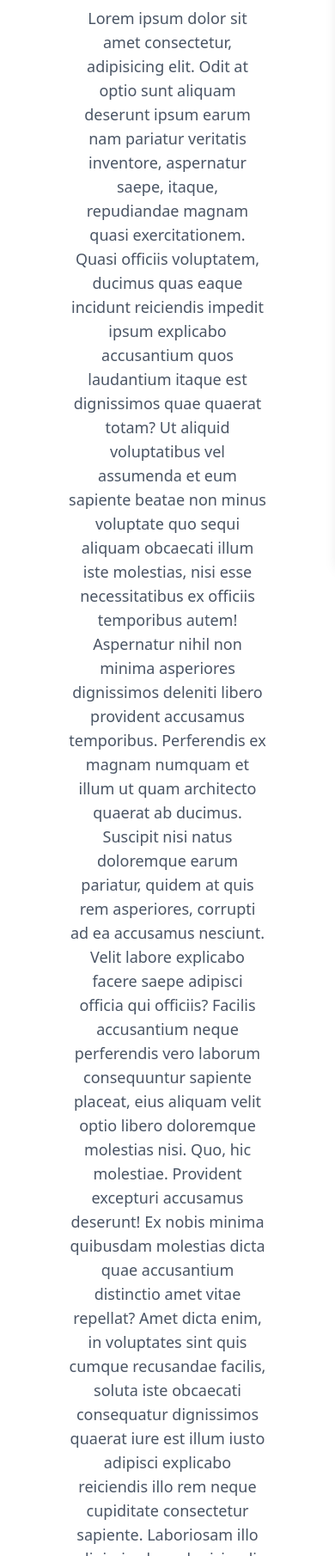
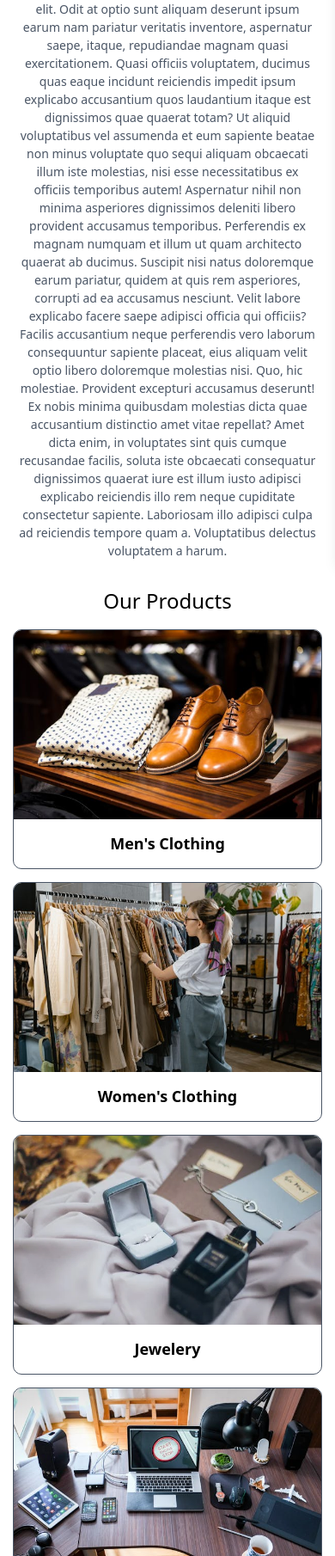
Before and after one commit to Madhan-mdn/E-Commerce, a plain HTML site: page about.html in a window 390 px wide. Shown: the part 190-2000 px from the top of the page at 86% size. Drawn offline with nearby package versions, Linux system fonts and the light colour scheme.

Commit message:
Responsive About Page

```diff
--- a/about.html
+++ b/about.html
@@ -16,9 +16,9 @@
             <div class="h-full flex items-center justify-between px-[20px] md:px-[50px] lg:px-[100px]">
                 <span class="font-bold text-[20px] md:text-[24px]">Ecommerce</span>
                 <nav class="hidden lg:flex items-center gap-[25px]">
-                    <a href="index.html" class="text-[16px] text-black">Home</a>
+                    <a href="index.html" class="text-[16px]  text-gray-500 hover:text-black transition-colors duration-300">Home</a>
                     <a href="products.html" class="text-[16px] text-gray-500 hover:text-black transition-colors duration-300">Products</a>
-                    <a href="about.html" class="text-[16px] text-gray-500 hover:text-black transition-colors duration-300">About</a>
+                    <a href="about.html" class="text-[16px] text-black">About</a>
                     <a href="contact.html" class="text-[16px] text-gray-500 hover:text-black transition-colors duration-300">Contact</a>
                 </nav>
 
@@ -30,14 +30,14 @@
                 <button id="menuBtn" class="lg:hidden text-[24px] cursor-pointer"><i class="fa-solid fa-bars"></i></button>
             </div>
 
-            <div id="mobileMenu"     class="fixed top-0 right-[-280px] h-screen w-[280px] bg-white z-[100] translate-all duration-300 ease-in-out lg:hidden shadow-lg">
+            <div id="mobileMenu" class="fixed top-0 right-[-280px] h-screen w-[280px] bg-white z-[100] transition-all duration-300 ease-in-out lg:hidden shadow-lg">
                 <button id="closeMenuBtn" class="absolute top-[20px] right-[20px] text-[24px] cursor-pointer"><i class="fa-solid fa-xmark"></i></button>
 
                 <div class="flex flex-col items-center gap-[30px] pt-[80px]">
                     <nav class="flex flex-col items-center gap-[25px]">
-                        <a href="index.html" class="text-[16px] text-black">Home</a>
+                        <a href="index.html" class="text-[16px] text-gray-500 hover:text-black transition-colors duration-300">Home</a>
                         <a href="products.html" class="text-[16px] text-gray-500 hover:text-black transition-colors duration-300">Products</a>
-                        <a href="about.html" class="text-[16px] text-gray-500 hover:text-black transition-colors duration-300">About</a>
+                        <a href="about.html" class="text-[16px] text-black">About</a>
                         <a href="contact.html" class="text-[16px] text-gray-500 hover:text-black transition-colors duration-300">Contact</a>
                     </nav>
                     <div class="flex flex-col items-center gap-[10px] pb-[20px]">
@@ -49,13 +49,13 @@
             </div>
       </header>
 
-    <main class="px-[40px]">
-      <h1 class="text-[40px] text-center mt-[35px] pb-[15px]">About Us</h1>
+    <main class="px-[15px] md:px-[25px] lg:px-[40px]">
+      <h1 class="text-[28px] md:text-[35px] lg:text-[40px] text-center mt-[25px] md:mt-[35px] pb-[15px]">About Us</h1>
       <hr class="w-[95%] mx-auto text-gray-300 my-[10px]" />
 
       <section>
         <div >
-          <p class="px-[40px] text-center text-gray-600 text-[18px]/7">
+          <p class="px-[5px] md:px-[30px] lg:px-[40px] text-center text-gray-600 text-[14px] md:text-[16px] lg:text-[18px]/5">
             Lorem ipsum dolor sit amet consectetur, adipisicing elit. Odit at
             optio sunt aliquam deserunt ipsum earum nam pariatur veritatis
             inventore, aspernatur saepe, itaque, repudiandae magnam quasi
@@ -84,32 +84,30 @@
         </div>
 
         <div>
-            <h1 class="text-[30px] text-center mt-[35px] pb-[15px]">Our Products</h1>
-            <div class="flex w-full justify-between">
-               <div class="w-[24%] border border-gray-600 h-full rounded-[10px] overflow-hidden">
-                    <img src="images/pexels-photo-298863.jpeg" alt="Men's Clothing " class="w-full h-full">
-                    <h3 class="text-center text-[22px] p-[20px] font-bold">Men's Clothing</h3>
+            <h1 class="text-[24px] md:text-[28px] lg:text-[30px] text-center mt-[30px] md:mt-[35px] pb-[15px]">Our Products</h1>
+            <div class="flex flex-wrap w-full justify-center gap-[15px] md:gap-[20px]">
+               <div class="w-full sm:w-[47%] lg:w-[23%] border border-gray-600 rounded-[10px] overflow-hidden">
+                    <img src="images/pexels-photo-298863.jpeg" alt="Men's Clothing " class="w-full h-[220px] md:h-[250px] object-cover">
+                    <h3 class="text-center text-[18px] md:text-[20px] lg:text-[22px] p-[15px] md:p-[20px] font-bold">Men's Clothing</h3>
                 </div>
-               <div class="w-[24%] border border-gray-600 h-full rounded-[10px] overflow-hidden">
-                    <img src="images/pexels-photo-7679720.jpeg" alt="Women's Clothing" class="w-full h-full">
-                    <h3 class="text-center text-[22px] p-[20px] font-bold">Women's Clothing</h3>
+               <div class="w-full sm:w-[47%] lg:w-[23%] border border-gray-600 rounded-[10px] overflow-hidden">
+                    <img src="images/pexels-photo-7679720.jpeg" alt="Women's Clothing" class="w-full h-[220px] md:h-[250px] object-cover">
+                    <h3 class="text-center text-[18px] md:text-[20px] lg:text-[22px] p-[15px] md:p-[20px] font-bold">Women's Clothing</h3>
                 </div>
-               <div class="w-[24%] border border-gray-600 h-full rounded-[10px] overflow-hidden">
-                    <img src="images/pexels-photo-1927259.webp" alt="Jewellery" class="w-full h-full">
-                    <h3 class="text-center text-[22px] p-[20px] font-bold">Jewelery</h3>
+               <div class="w-full sm:w-[47%] lg:w-[23%] border border-gray-600 rounded-[10px] overflow-hidden">
+                    <img src="images/pexels-photo-1927259.webp" alt="Jewellery" class="w-full h-[220px] md:h-[250px] object-cover">
+                    <h3 class="text-center text-[18px] md:text-[20px] lg:text-[22px] p-[15px] md:p-[20px] font-bold">Jewelery</h3>
                 </div>
-               <div class="w-[24%] border border-gray-600 h-full rounded-[10px] overflow-hidden">
-                    <img src="images/pexels-photo-356056.jpeg" alt="Electronics" class="w-full h-full">
-                    <h3 class="text-center text-[22px] p-[20px] font-bold">Electronics</h3>
-                </div>
-
+               <div class="w-full sm:w-[47%] lg:w-[23%] border border-gray-600 rounded-[10px] overflow-hidden">
+                    <img src="images/pexels-photo-356056.jpeg" alt="Electronics" class="w-full h-[220px] md:h-[250px] object-cover">
+                    <h3 class="text-center text-[18px] md:text-[20px] lg:text-[22px] p-[15px] md:p-[20px] font-bold">Electronics</h3>
+               </div>
             </div>
-
         </div>
       </section>
     </main>
 
-    <p class="text-center text-[20px] my-[40px]">
+    <p class="text-center text-[16px] md:text-[18px] lg:text-[20px] my-[25px] md:my-[40px]">
       Made with <i class="fa-solid fa-heart" style="color: red"></i> by
       <u>Madhan</u>
     </p>
```
